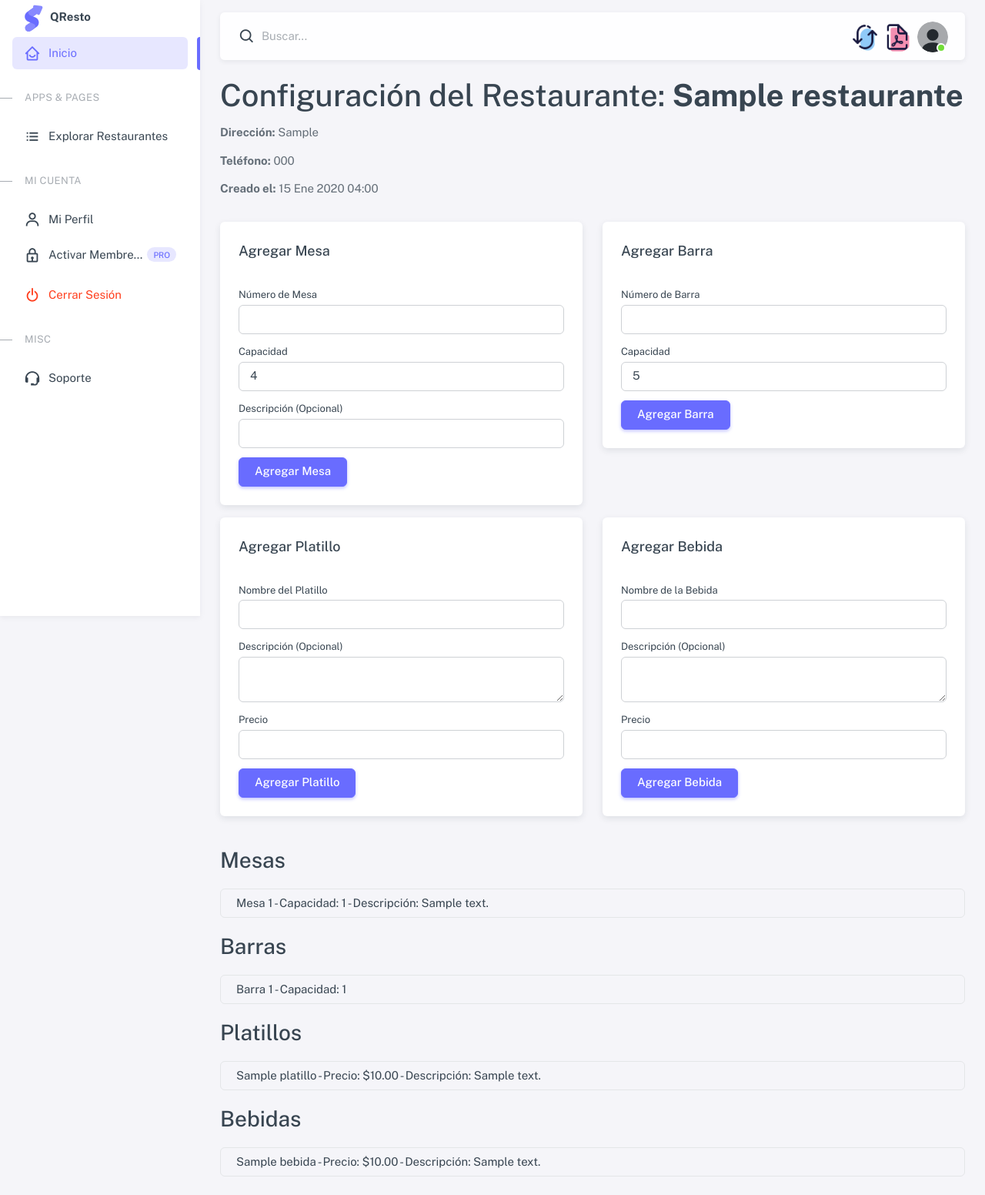
After one commit to DISTinTheHouse/test_4, a Django app: a page that uses restaurantes/templates/restaurantes/configurar_restaurante.html in a window 1280 px wide. The commit adds this page. Shown: the whole page at 77% size. Run offline with Django 5.2, Linux system fonts and the light colour scheme; a user stored in the database is signed in; tables that the repository leaves empty hold one stand-in row (values such as "Sample post"); some libraries are stand-ins or nearby versions.

Commit message:
git push origin main

```diff
--- a/restaurante/settings.py
+++ b/restaurante/settings.py
@@ -8,8 +8,9 @@ BASE_DIR = Path(__file__).resolve().parent.parent
 
 # 🔐 Llaves y entorno
 SECRET_KEY = config("SECRET_KEY")
-DEBUG = config("DEBUG", cast=bool, default=False)
-#DEBUG = True
+#DEBUG = config("DEBUG", cast=bool, default=False)
+DEBUG = True
+
 ALLOWED_HOSTS = config("ALLOWED_HOSTS", cast=Csv(), default="test-4-c47v.onrender.com")
 
 # 🔒 Stripe
--- /dev/null
+++ b/restaurantes/templates/restaurantes/configurar_restaurante.html
@@ -0,0 +1,173 @@
+{% extends 'base.html' %}
+
+{% block content %}
+<div class="container-fluid flex-grow-1 container-p-y">
+
+    <!-- Título del Restaurante -->
+    <div class="row">
+        <div class="col-12 mb-4">
+            <h1 class="display-4">Configuración del Restaurante: <strong>{{ restaurante.nombre }}</strong></h1>
+            <p><strong>Dirección:</strong> {{ restaurante.direccion|default:"Sin dirección" }}</p>
+            <p><strong>Teléfono:</strong> {{ restaurante.telefono|default:"Sin teléfono" }}</p>
+            <p><strong>Creado el:</strong> {{ restaurante.fecha_creacion|date:"d M Y H:i" }}</p>
+        </div>
+    </div>
+
+    <!-- Panel de Configuración -->
+    <div class="row">
+        <!-- Sección para agregar mesas -->
+        <div class="col-12 col-md-6 mb-4">
+            <div class="card shadow">
+                <div class="card-header">
+                    <h5 class="card-title">Agregar Mesa</h5>
+                </div>
+                <div class="card-body">
+                    <form method="POST">
+                        {% csrf_token %}
+                        <div class="mb-3">
+                            <label for="numero_mesa" class="form-label">Número de Mesa</label>
+                            <input type="number" class="form-control" name="numero_mesa" required>
+                        </div>
+                        <div class="mb-3">
+                            <label for="capacidad" class="form-label">Capacidad</label>
+                            <input type="number" class="form-control" name="capacidad" value="4" required>
+                        </div>
+                        <div class="mb-3">
+                            <label for="descripcion" class="form-label">Descripción (Opcional)</label>
+                            <input type="text" class="form-control" name="descripcion">
+                        </div>
+                        <button type="submit" name="add_mesa" class="btn btn-primary">Agregar Mesa</button>
+                    </form>
+                </div>
+            </div>
+        </div>
+
+        <!-- Sección para agregar barras -->
+        <div class="col-12 col-md-6 mb-4">
+            <div class="card shadow">
+                <div class="card-header">
+                    <h5 class="card-title">Agregar Barra</h5>
+                </div>
+                <div class="card-body">
+                    <form method="POST">
+                        {% csrf_token %}
+                        <div class="mb-3">
+                            <label for="numero_barra" class="form-label">Número de Barra</label>
+                            <input type="number" class="form-control" name="numero_barra" required>
+                        </div>
+                        <div class="mb-3">
+                            <label for="capacidad" class="form-label">Capacidad</label>
+                            <input type="number" class="form-control" name="capacidad" value="5" required>
+                        </div>
+                        <button type="submit" name="add_barra" class="btn btn-primary">Agregar Barra</button>
+                    </form>
+                </div>
+            </div>
+        </div>
+    </div>
+
+    <!-- Panel para agregar platillos -->
+    <div class="row">
+        <div class="col-12 col-md-6 mb-4">
+            <div class="card shadow">
+                <div class="card-header">
+                    <h5 class="card-title">Agregar Platillo</h5>
+                </div>
+                <div class="card-body">
+                    <form method="POST">
+                        {% csrf_token %}
+                        <div class="mb-3">
+                            <label for="nombre_platillo" class="form-label">Nombre del Platillo</label>
+                            <input type="text" class="form-control" name="nombre_platillo" required>
+                        </div>
+                        <div class="mb-3">
+                            <label for="descripcion_platillo" class="form-label">Descripción (Opcional)</label>
+                            <textarea class="form-control" name="descripcion_platillo"></textarea>
+                        </div>
+                        <div class="mb-3">
+                            <label for="precio_platillo" class="form-label">Precio</label>
+                            <input type="number" class="form-control" name="precio_platillo" step="0.01" required>
+                        </div>
+                        <button type="submit" name="add_platillo" class="btn btn-primary">Agregar Platillo</button>
+                    </form>
+                </div>
+            </div>
+        </div>
+
+        <!-- Panel para agregar bebidas -->
+        <div class="col-12 col-md-6 mb-4">
+            <div class="card shadow">
+                <div class="card-header">
+                    <h5 class="card-title">Agregar Bebida</h5>
+                </div>
+                <div class="card-body">
+                    <form method="POST">
+                        {% csrf_token %}
+                        <div class="mb-3">
+                            <label for="nombre_bebida" class="form-label">Nombre de la Bebida</label>
+                            <input type="text" class="form-control" name="nombre_bebida" required>
+                        </div>
+                        <div class="mb-3">
+                            <label for="descripcion_bebida" class="form-label">Descripción (Opcional)</label>
+                            <textarea class="form-control" name="descripcion_bebida"></textarea>
+                        </div>
+                        <div class="mb-3">
+                            <label for="precio_bebida" class="form-label">Precio</label>
+                            <input type="number" class="form-control" name="precio_bebida" step="0.01" required>
+                        </div>
+                        <button type="submit" name="add_bebida" class="btn btn-primary">Agregar Bebida</button>
+                    </form>
+                </div>
+            </div>
+        </div>
+    </div>
+
+    <!-- Lista de Mesas, Barras, Platillos y Bebidas -->
+    <div class="row mt-5">
+        <div class="col-12">
+            <h3>Mesas</h3>
+            <ul class="list-group">
+                {% for mesa in mesas %}
+                    <li class="list-group-item">
+                        Mesa {{ mesa.numero_mesa }} - Capacidad: {{ mesa.capacidad }} - Descripción: {{ mesa.descripcion|default:"Sin descripción" }}
+                    </li>
+                {% endfor %}
+            </ul>
+        </div>
+
+        <div class="col-12 mt-4">
+            <h3>Barras</h3>
+            <ul class="list-group">
+                {% for barra in barras %}
+                    <li class="list-group-item">
+                        Barra {{ barra.numero_barra }} - Capacidad: {{ barra.capacidad }}
+                    </li>
+                {% endfor %}
+            </ul>
+        </div>
+
+        <div class="col-12 mt-4">
+            <h3>Platillos</h3>
+            <ul class="list-group">
+                {% for platillo in platillos %}
+                    <li class="list-group-item">
+                        {{ platillo.nombre }} - Precio: ${{ platillo.precio }} - Descripción: {{ platillo.descripcion|default:"Sin descripción" }}
+                    </li>
+                {% endfor %}
+            </ul>
+        </div>
+
+        <div class="col-12 mt-4">
+            <h3>Bebidas</h3>
+            <ul class="list-group">
+                {% for bebida in bebidas %}
+                    <li class="list-group-item">
+                        {{ bebida.nombre }} - Precio: ${{ bebida.precio }} - Descripción: {{ bebida.descripcion|default:"Sin descripción" }}
+                    </li>
+                {% endfor %}
+            </ul>
+        </div>
+    </div>
+
+</div>
+{% endblock %}
--- a/restaurantes/templates/restaurantes/mis_restaurantes.html
+++ b/restaurantes/templates/restaurantes/mis_restaurantes.html
@@ -42,7 +42,7 @@
                                 <strong>Teléfono:</strong> {{ r.telefono|default:"Sin teléfono" }}<br>
                                 <strong>Creado:</strong> {{ r.fecha_creacion|date:"d M Y H:i" }}
                             </p>
-                            <a href="#" class="btn btn-outline-secondary btn-sm disabled">⚙️ Configuración (próximamente)</a>
+                             <a href="{% url 'configurar_restaurante' slug=r.slug %}" class="btn btn-outline-secondary btn-sm">⚙️ Configuración</a>
                         </div>
                     </div>
                 </div>
--- a/restaurantes/urls.py
+++ b/restaurantes/urls.py
@@ -6,4 +6,6 @@ urlpatterns = [
     path('crear-payment-intent-restaurante/', views.crear_payment_intent_restaurante, name='crear_payment_intent_restaurante'),
     # ver restaurantes para clientes
     path('<slug:slug>/', views.detalle_restaurante, name='detalle_restaurante'),
+    # configurar restaurante para socios
+    path('configurar_restaurante/<slug:slug>/', views.configurar_restaurante, name='configurar_restaurante'),
 ]
--- a/restaurantes/views.py
+++ b/restaurantes/views.py
@@ -1,7 +1,7 @@
 from django.shortcuts import render, redirect, get_object_or_404
 from django.contrib.auth.decorators import login_required
 from django.contrib import messages
-from .models import Restaurante
+from .models import *
 from django.http import JsonResponse
 from django.views.decorators.csrf import csrf_exempt
 import stripe
@@ -63,6 +63,80 @@ def crear_payment_intent_restaurante(request):
         except Exception as e:
             return JsonResponse({'error': str(e)})
 
+# para los que no tienen usuario y quieren agendar
 def detalle_restaurante(request, slug):
     restaurante = get_object_or_404(Restaurante, slug=slug)
     return render(request, 'restaurantes/detalle_restaurante.html', {'restaurante': restaurante})
+
+# para los socios y configuración
+def configurar_restaurante(request, slug):
+    restaurante = get_object_or_404(Restaurante, slug=slug)
+
+    # Verificar que el usuario logueado es el socio del restaurante
+    if restaurante.socio != request.user.perfil:
+        return redirect('restaurantes_socio')  # Redirigir si no es el socio
+
+    if request.method == 'POST':
+        # Configuración de mesas
+        if 'add_mesa' in request.POST:
+            numero_mesa = int(request.POST.get('numero_mesa'))
+            capacidad = int(request.POST.get('capacidad'))
+            descripcion = request.POST.get('descripcion', '')
+
+            Mesa.objects.create(
+                restaurante=restaurante,
+                numero_mesa=numero_mesa,
+                capacidad=capacidad,
+                descripcion=descripcion
+            )
+
+        # Configuración de barras
+        if 'add_barra' in request.POST:
+            numero_barra = int(request.POST.get('numero_barra'))
+            capacidad = int(request.POST.get('capacidad'))
+            Barra.objects.create(
+                restaurante=restaurante,
+                numero_barra=numero_barra,
+                capacidad=capacidad,
+            )
+
+        # Configuración de platillos
+        if 'add_platillo' in request.POST:
+            nombre = request.POST.get('nombre_platillo')
+            descripcion = request.POST.get('descripcion_platillo', '')
+            precio = float(request.POST.get('precio_platillo'))
+            Platillo.objects.create(
+                restaurante=restaurante,
+                nombre=nombre,
+                descripcion=descripcion,
+                precio=precio
+            )
+
+        # Configuración de bebidas
+        if 'add_bebida' in request.POST:
+            nombre = request.POST.get('nombre_bebida')
+            descripcion = request.POST.get('descripcion_bebida', '')
+            precio = float(request.POST.get('precio_bebida'))
+            Bebida.objects.create(
+                restaurante=restaurante,
+                nombre=nombre,
+                descripcion=descripcion,
+                precio=precio
+            )
+
+        # Redirigir después de guardar la configuración
+        return redirect('configurar_restaurante', slug=restaurante.slug)
+
+    # Mostrar la configuración del restaurante
+    mesas = Mesa.objects.filter(restaurante=restaurante)
+    barras = Barra.objects.filter(restaurante=restaurante)
+    platillos = Platillo.objects.filter(restaurante=restaurante)
+    bebidas = Bebida.objects.filter(restaurante=restaurante)
+
+    return render(request, 'restaurantes/configurar_restaurante.html', {
+        'restaurante': restaurante,
+        'mesas': mesas,
+        'barras': barras,
+        'platillos': platillos,
+        'bebidas': bebidas
+    })
--- a/usuarios/templates/usuarios/landing.html
+++ b/usuarios/templates/usuarios/landing.html
@@ -94,7 +94,7 @@
               <td>{{ restaurante.direccion|default:"Sin dirección" }}</td>
               <td>{{ restaurante.telefono|default:"N/A" }}</td>
               <td>
-                <a href="#" class="btn btn-primary text-white btn-sm rounded-pill px-3">Agendar</a>
+                <a href="{% url 'detalle_restaurante' restaurante.slug %}" class="btn btn-primary text-white btn-sm rounded-pill px-3">Agendar</a>
               </td>
             </tr>
             {% empty %}
```
Also changed, not shown: restaurantes/models.py (+75 -0 lines), restaurantes/templates/restaurantes/lista_restaurantes.html (deleted, +0 -19 lines), restaurantes/migrations/0002_bebida_platillo_barra_mesa.py (added), restaurantes/migrations/0003_pedido_notificacion.py (added).
